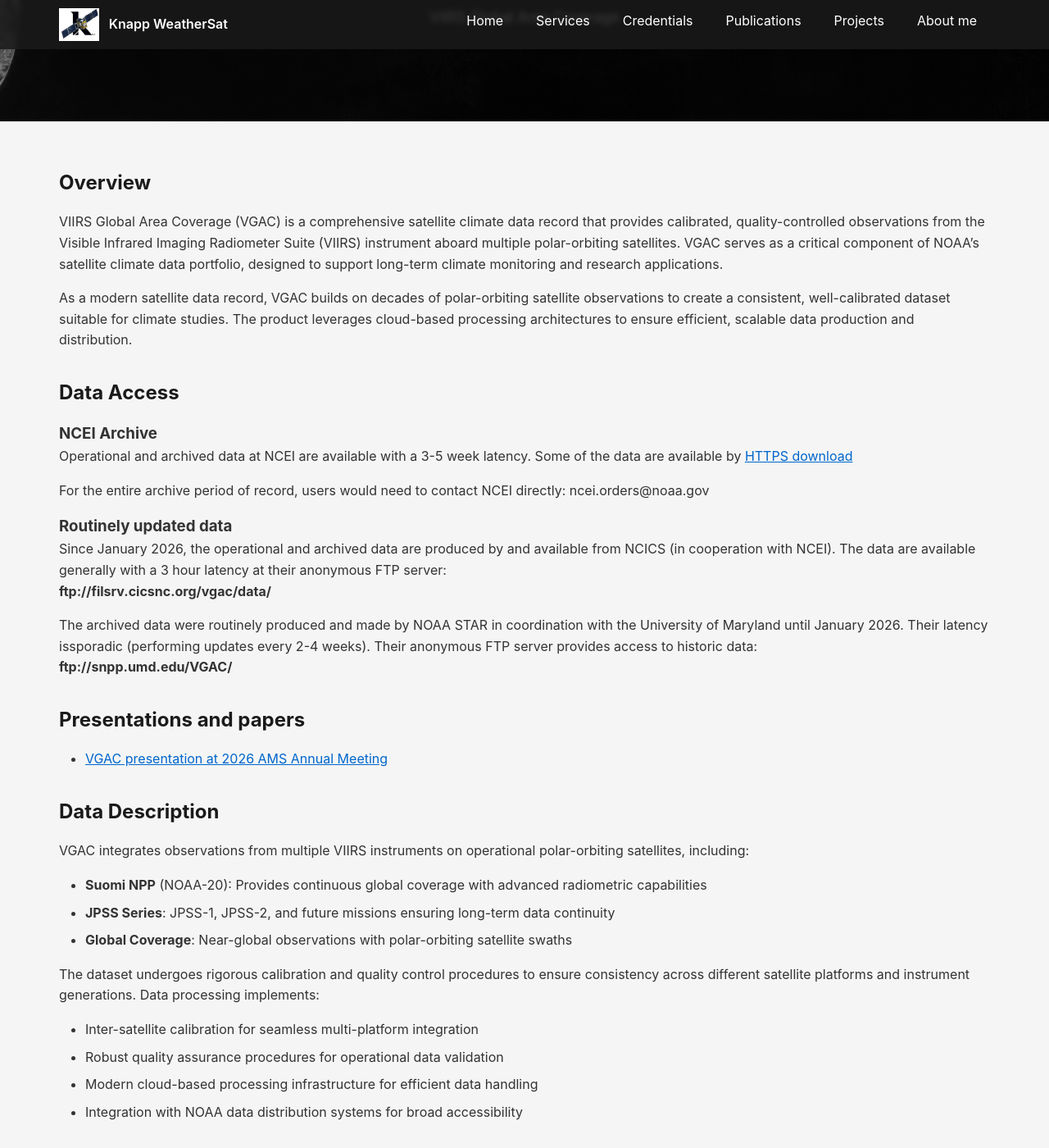
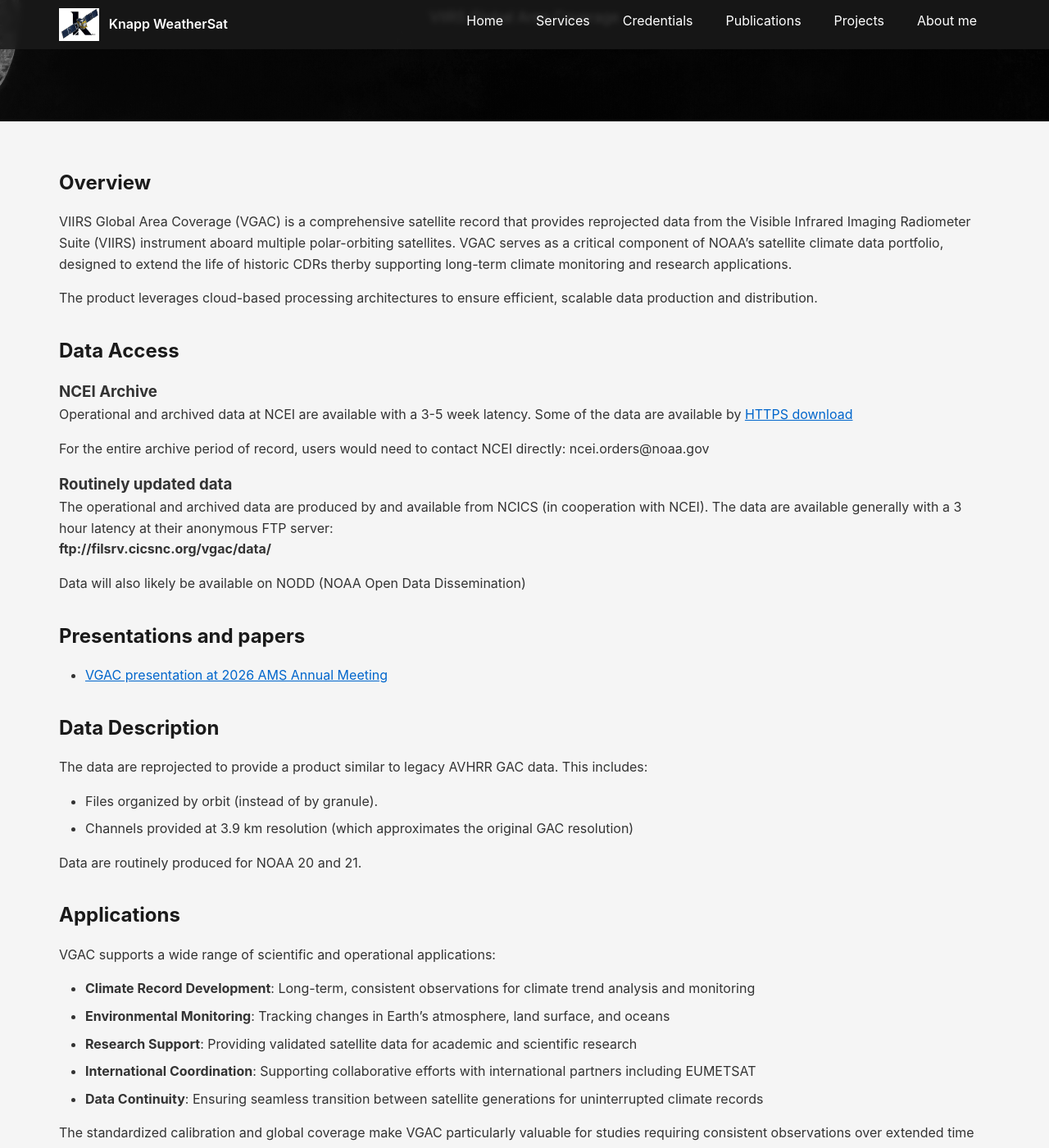
Before and after one commit to knappweathersat/knappweathersat.github.io, a Jekyll site: the page built from _projects/vgac.md, in a window 1280 px wide and 1400 px high, scrolled down 302 px. Shown: the whole window at 82% size. Built offline with Jekyll 4.4.1, drawn with Linux system fonts in a browser that asks for light colours; some of the changed text lies outside the part shown.

Commit message:
personalized 404 page. Cleaned up vgac access. Further refined other pages for accuracy

```diff
--- a/404.html
+++ b/404.html
@@ -18,8 +18,9 @@ layout: page
 </style>
 
 <div class="container">
-  <h1>404</h1>
+  <br />
+  <h1>404: Obscured by Clouds</h1>
 
   <p><strong>Page not found :(</strong></p>
-  <p>The requested page could not be found.</p>
+  <p>We can't seem to locate this page. Unlike our satellites, our website occasionally loses track of things.</p>
 </div>
--- a/_includes/footer.html
+++ b/_includes/footer.html
@@ -1,7 +1,6 @@
 <footer class="site-footer">
   <div class="footer-content">
     <p>&copy; {{ site.time | date: '%Y' }} {{ site.title }}. All rights reserved.</p>
-    <p>Expert consulting in satellite meteorology and climate science</p>
-    <p><a href="mailto:{{ site.email }}">{{ site.email }}</a></p>
+    <p><a href="mailto:info@knappweathersat.com">info@knappweathersat.com</a></p>
   </div>
 </footer>
--- a/_projects/vgac.md
+++ b/_projects/vgac.md
@@ -14,9 +14,9 @@ related_links:
 
 ## Overview
 
-VIIRS Global Area Coverage (VGAC) is a comprehensive satellite climate data record that provides calibrated, quality-controlled observations from the Visible Infrared Imaging Radiometer Suite (VIIRS) instrument aboard multiple polar-orbiting satellites. VGAC serves as a critical component of NOAA's satellite climate data portfolio, designed to support long-term climate monitoring and research applications.
+VIIRS Global Area Coverage (VGAC) is a comprehensive satellite record that provides reprojected data from the Visible Infrared Imaging Radiometer Suite (VIIRS) instrument aboard multiple polar-orbiting satellites. VGAC serves as a critical component of NOAA's satellite climate data portfolio, designed to extend the life of historic CDRs therby supporting long-term climate monitoring and research applications.
 
-As a modern satellite data record, VGAC builds on decades of polar-orbiting satellite observations to create a consistent, well-calibrated dataset suitable for climate studies. The product leverages cloud-based processing architectures to ensure efficient, scalable data production and distribution.
+The product leverages cloud-based processing architectures to ensure efficient, scalable data production and distribution.
 
 ## Data Access
 ### NCEI Archive
@@ -26,31 +26,22 @@ Operational and archived data at NCEI are available with a 3-5 week latency. Som
 For the entire archive period of record, users would need to contact NCEI directly: ncei.orders@noaa.gov
 
 ### Routinely updated data
-Since January 2026, the operational and archived data are produced by and available from NCICS (in cooperation with NCEI). The data are available generally with a 3 hour latency at their anonymous FTP server:
+The operational and archived data are produced by and available from NCICS (in cooperation with NCEI). The data are available generally with a 3 hour latency at their anonymous FTP server:
 **ftp://filsrv.cicsnc.org/vgac/data/**
 
-The archived data were routinely produced and made  by NOAA STAR in coordination with the University of Maryland until January 2026. Their latency issporadic (performing updates every 2-4 weeks). Their anonymous FTP server provides access to historic data:
-**ftp://snpp.umd.edu/VGAC/**
+Data will also likely be available on NODD (NOAA Open Data Dissemination)
 
 ## Presentations and papers
 * [VGAC presentation at 2026 AMS Annual Meeting](/assets/files/AMS VGAC presentation 12.1.pdf)
 
 ## Data Description
-VGAC integrates observations from multiple VIIRS instruments on operational polar-orbiting satellites, including:
+The data are reprojected to provide a product similar to legacy AVHRR GAC data. This includes:
+- Files organized by orbit (instead of by granule).
+- Channels provided at 3.9 km resolution (which approximates the original GAC resolution)
 
-- **Suomi NPP** (NOAA-20): Provides continuous global coverage with advanced radiometric capabilities
-- **JPSS Series**: JPSS-1, JPSS-2, and future missions ensuring long-term data continuity
-- **Global Coverage**: Near-global observations with polar-orbiting satellite swaths
-
-The dataset undergoes rigorous calibration and quality control procedures to ensure consistency across different satellite platforms and instrument generations. Data processing implements:
-
-- Inter-satellite calibration for seamless multi-platform integration
-- Robust quality assurance procedures for operational data validation
-- Modern cloud-based processing infrastructure for efficient data handling
-- Integration with NOAA data distribution systems for broad accessibility
+Data are routinely produced for NOAA 20 and 21.
 
 ## Applications
-
 VGAC supports a wide range of scientific and operational applications:
 
 - **Climate Record Development**: Long-term, consistent observations for climate trend analysis and monitoring
@@ -67,8 +58,6 @@ VGAC employs modern data processing approaches optimized for climate data record
 
 - **Processing Architecture**: Python-based algorithms deployed in cloud environments (AWS)
 - **Scalability**: Designed for routine operational processing with parallel processing capabilities
-- **Quality Control**: Comprehensive validation frameworks ensuring data integrity
-- **Data Stewardship**: Follows NOAA Climate Data Record standards and best practices
 - **Integration**: Compatible with existing NOAA Open Data Dissemination (NODD) systems
 
 The technical implementation emphasizes practical solutions that bridge research innovation with operational requirements, ensuring sustainable long-term production of this critical climate dataset.
```
Also changed, not shown: _projects/gridsat-b1.md (+3 -3 lines), about.md (+1 -5 lines).
